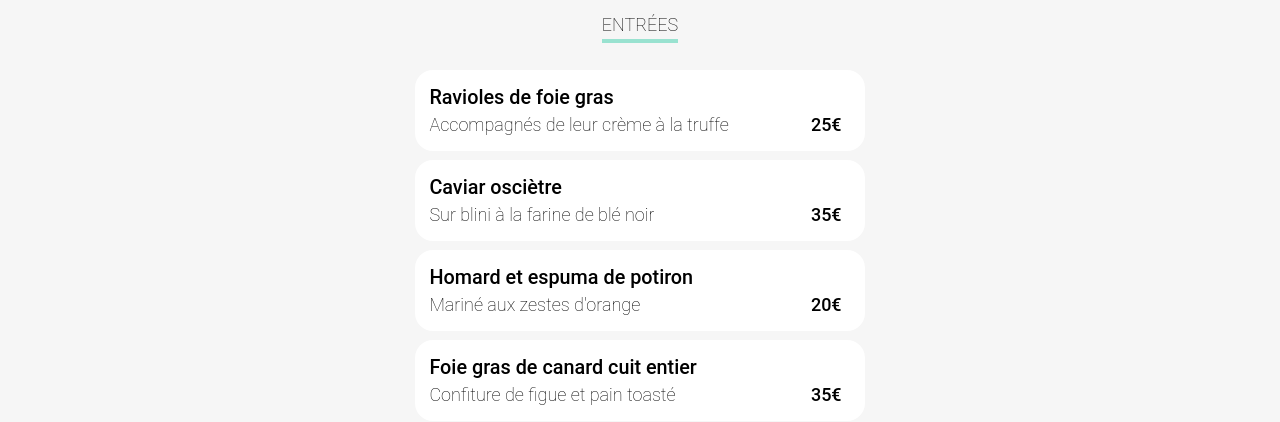
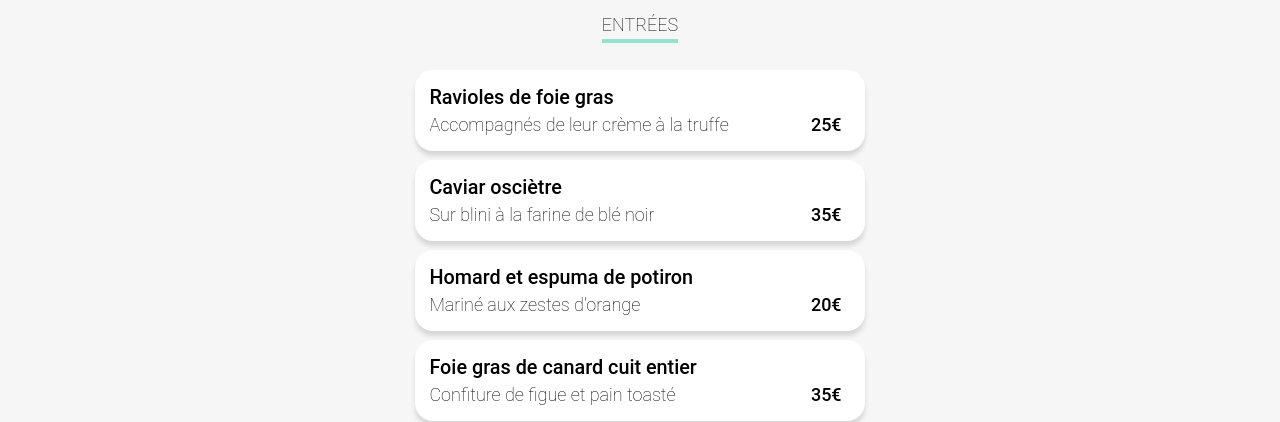
Before and after one commit to fabhup/-Fabienhupel_3_06022021, a website: page la-note-enchantee.html in a window 1280 px wide. Shown: the part 387-809 px from the top of the page. Drawn offline with Linux system fonts and the light colour scheme.

Commit message:
Ajout shadow sur bouton plats menus restaurants

```diff
--- a/sass/pages/_restaurants.scss
+++ b/sass/pages/_restaurants.scss
@@ -70,25 +70,9 @@
         }
     }
 
-    // & .list-menu {
-    //     & .item-menu {
-    //         opacity: 0;
-    //         height:0;
-    //         transform: translateY(1rem);
-    //     }
-    //     &:hover  .item-menu {
-    //         animation: anim-visibility-menu 0.75s ease-in-out forwards;
-    //         @for $i from 1 through 3 {
-    //             &--#{$i} {
-    //                 animation-delay: 2.8s + ($anim-visibility-menu-delay * $i);
-    //             }
-    //       }
-    //     }
-
-    // }
-
     & .dish__article {
         border:none;
+        @include box-shadow($colour-btn-shadow);
         background: white;
         border-radius: 1rem;
         width: 100%;
@@ -102,15 +86,17 @@
         justify-content:flex-start;
         overflow: hidden;
         outline: none;
-        -webkit-mask-image: -webkit-radial-gradient(white, black); /*correction bug overflow hidden border corner safari*/
-        mask-image: none;
+        will-change: transform; /*correction bug overflow hidden border corner safari but no shadow*/
+        // -webkit-mask-image: -webkit-radial-gradient(white, black); /*correction bug overflow hidden border corner safari but no shadow*/
+        // mask-image: radial-gradient(white, black);
+
         &:hover {
           & > .dish__informations{
             width:inherit;
           }
           & > .check-icone {
             width:5rem;
-            transform:translateX(0);
+            transform:translate(0);
           }
           & svg {
             transform:rotate(360deg);
@@ -217,7 +203,8 @@
         background-color: #99e2d0;
         display:flex;
         align-items: center;
-        justify-content:center; transform:translateX(100%);
+        justify-content:center;
+        transform:translateX(100%);
         transition: all 480ms ease-out;
         transform-origin:right;
         & svg {
```
Also changed, not shown: public/css/style.css, 1 other file.
